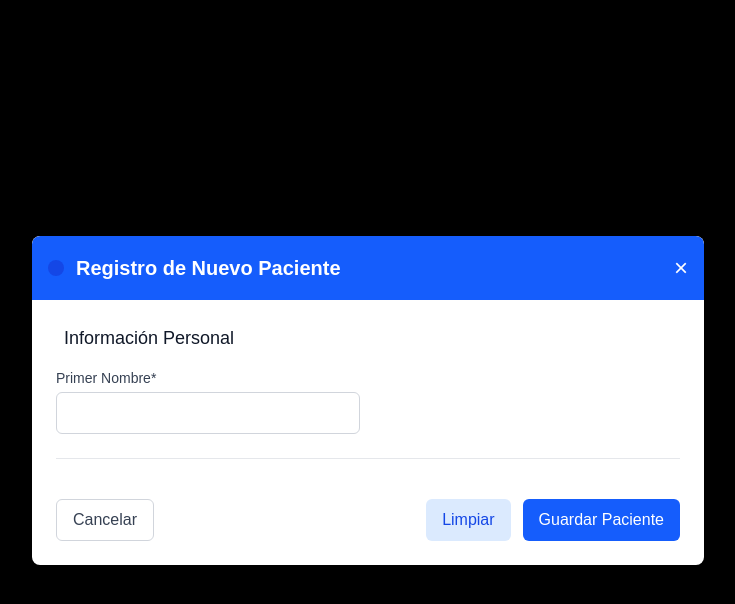
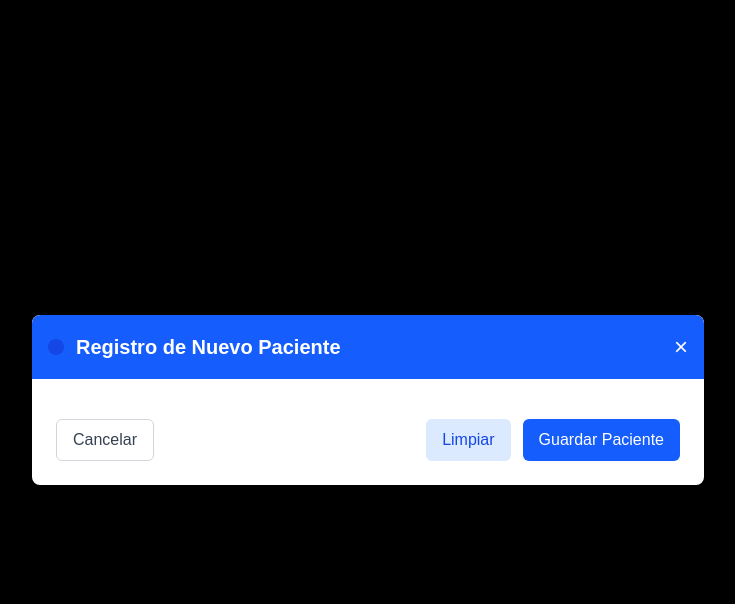
Before and after one commit to MoeFlowers/Portfolio, a Next.js app: page /projects/clinic/dashboard/patients in a window 1280 px wide. Both pictures are taken after a click on the button "Nuevo Paciente". Shown: the top 604 px of the page, without its empty margins (272-1007 px from the left). Built offline with nearby package versions, Linux system fonts and the light colour scheme.

Commit message:
Update PatientModal

```diff
--- a/src/app/projects/clinic/components_clinic/dashboard/PatientModal.tsx
+++ b/src/app/projects/clinic/components_clinic/dashboard/PatientModal.tsx
@@ -1,14 +1,13 @@
-// src/app/projects/clinic/dashboard/components/PatientModal.tsx
+// src/app/projects/clinic/components_clinic/dashboard/PatientModal.tsx
 'use client';
 import { useState } from 'react';
 import { Patient } from './types';
 
-
 export default function PatientModal({ onClose, onSave }: {
     onClose: () => void;
-    onSave: (patient: Patient) => void;
+    onSave: (patient: Omit<Patient, 'id'>) => void;
 }) {
-    const [formData, setFormData] = useState<Patient>({
+    const [formData, setFormData] = useState<Omit<Patient, 'id'>>({
         primer_nombre: '',
         segundo_nombre: '',
         primer_apellido: '',
@@ -28,32 +27,33 @@ export default function PatientModal({ onClose, onSave }: {
     const handleChange = (e: React.ChangeEvent<HTMLInputElement | HTMLSelectElement | HTMLTextAreaElement>) => {
         const { name, value } = e.target;
         setFormData(prev => ({ ...prev, [name]: value }));
+        // Limpiar error al cambiar
+        if (errors[name]) {
+            setErrors(prev => ({ ...prev, [name]: '' }));
+        }
     };
 
     const validateForm = () => {
         const newErrors: Record<string, string> = {};
-        const requiredFields = [
+        const requiredFields: (keyof Omit<Patient, 'id'>)[] = [
             'primer_nombre', 'primer_apellido', 'cedula',
             'fecha_nacimiento', 'genero', 'telefono', 'tipo_sangre'
         ];
 
         requiredFields.forEach(field => {
-            if (!formData[field as keyof typeof formData]) {
+            if (!formData[field]) {
                 newErrors[field] = 'Este campo es requerido';
             }
         });
 
-        // Validación de cédula (solo números, mínimo 7 dígitos)
         if (formData.cedula && !/^\d{7,}$/.test(formData.cedula)) {
             newErrors.cedula = 'La cédula debe tener al menos 7 dígitos';
         }
 
-        // Validación de teléfono (mínimo 10 dígitos)
         if (formData.telefono && !/^\d{10,}$/.test(formData.telefono)) {
             newErrors.telefono = 'El teléfono debe tener al menos 10 dígitos';
         }
 
-        // Validación de correo (si existe)
         if (formData.correo && !/^\S+@\S+\.\S+$/.test(formData.correo)) {
             newErrors.correo = 'Correo electrónico inválido';
         }
@@ -85,42 +85,15 @@ export default function PatientModal({ onClose, onSave }: {
 
                 {/* Formulario */}
                 <form onSubmit={handleSubmit} className="p-6">
-                    {/* Información Personal */}
-                    <div className="mb-6 pb-6 border-b border-gray-200">
-                        <h4 className="text-lg font-medium text-gray-900 mb-4 flex items-center">
-                            <i className="fas fa-id-card text-blue-600 mr-2"></i>
-                            Información Personal
-                        </h4>
-                        <div className="grid grid-cols-1 md:grid-cols-2 gap-4">
-                            {/* Campos del formulario... */}
-                            <div>
-                                <label className="block text-sm font-medium text-gray-700 mb-1">
-                                    Primer Nombre*
-                                </label>
-                                <input
-                                    type="text"
-                                    name="primer_nombre"
-                                    value={formData.primer_nombre}
-                                    onChange={handleChange}
-                                    className="w-full px-3 py-2 border border-gray-300 rounded-md"
-                                    required
-                                />
-                                {errors.primer_nombre && (
-                                    <p className="text-red-500 text-xs mt-1">{errors.primer_nombre}</p>
-                                )}
-                            </div>
-
-                            {/* Repetir para los demás campos... */}
-
-                        </div>
-                    </div>
+                    {/* Secciones del formulario... */}
+                    {/* ... (mantén tus secciones existentes) ... */}
 
                     {/* Botones del formulario */}
                     <div className="flex justify-between pt-4">
                         <button
                             type="button"
                             onClick={onClose}
-                            className="px-4 py-2 border border-gray-300 rounded-md text-gray-700"
+                            className="px-4 py-2 border border-gray-300 rounded-md text-gray-700 hover:bg-gray-50"
                         >
                             Cancelar
                         </button>
@@ -129,9 +102,19 @@ export default function PatientModal({ onClose, onSave }: {
                                 type="button"
                                 onClick={() => setFormData({
                                     primer_nombre: '',
-                                    // ...restablecer otros campos
+                                    segundo_nombre: '',
+                                    primer_apellido: '',
+                                    segundo_apellido: '',
+                                    cedula: '',
+                                    fecha_nacimiento: '',
+                                    genero: '',
+                                    telefono: '',
+                                    correo: '',
+                                    direccion: '',
+                                    alergias: '',
+                                    tipo_sangre: ''
                                 })}
-                                className="px-4 py-2 bg-blue-100 text-blue-700 rounded-md"
+                                className="px-4 py-2 bg-blue-100 text-blue-700 rounded-md hover:bg-blue-200"
                             >
                                 Limpiar
                             </button>
```
